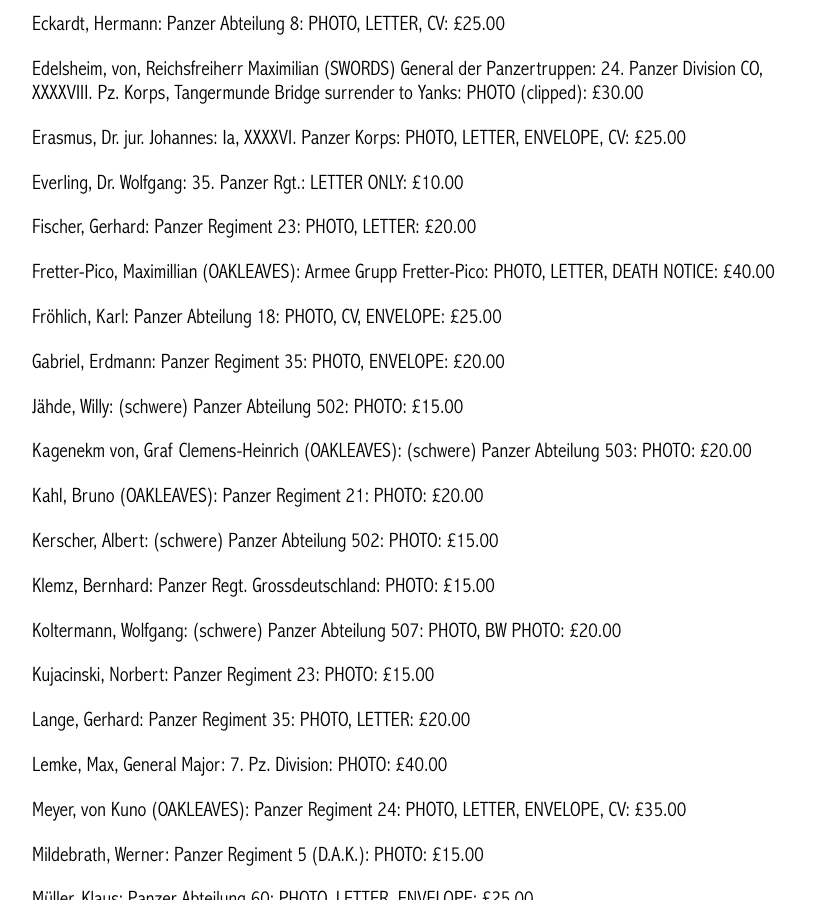
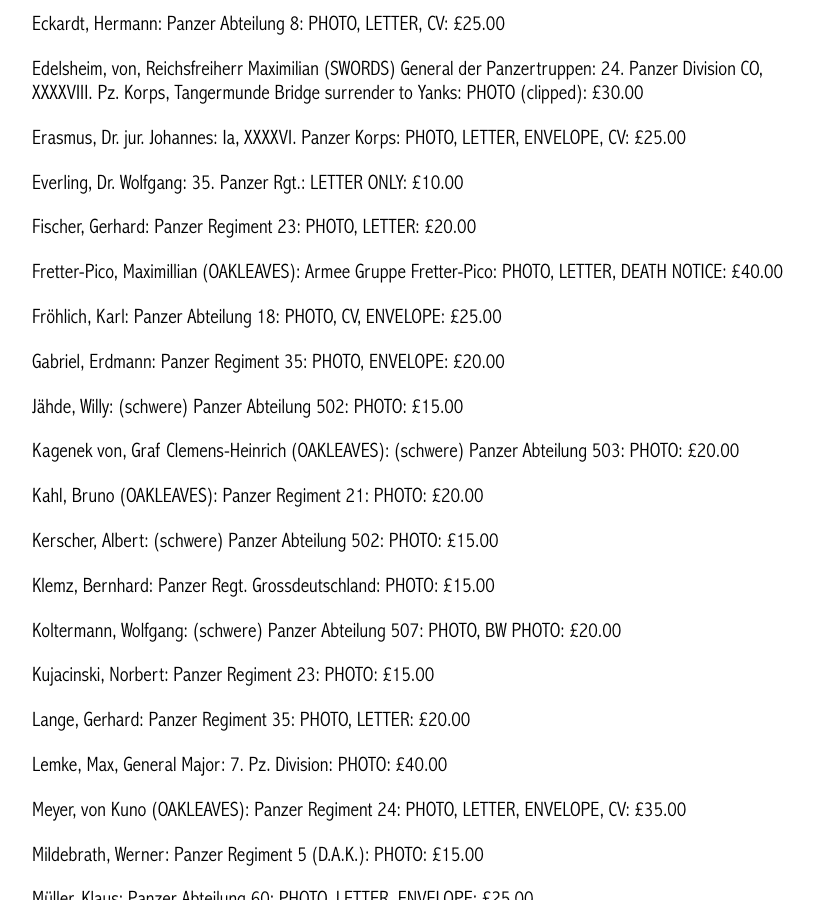
Before and after one commit to lahphotographs/lahphotographs.github.com, a Jekyll site: the page built from heer_photos.md, in a window 1280 px wide and 900 px high, scrolled down 1400 px. Shown: the whole window, without its empty margins (213-1027 px from the left). Built offline with Jekyll 4.4.1, drawn with Linux system fonts in a browser that asks for light colours.

Commit message:
Update heer_photos.md

```diff
--- a/heer_photos.md
+++ b/heer_photos.md
@@ -33,11 +33,11 @@ class: book_cover
 <p>Erasmus,	Dr. jur. Johannes: Ia, XXXXVI. Panzer Korps: PHOTO, LETTER, ENVELOPE, CV:	£25.00</p>
 <p>Everling,	Dr. Wolfgang: 35. Panzer Rgt.: LETTER ONLY:	£10.00</p>
 <p>Fischer,	Gerhard: Panzer Regiment 23: PHOTO, LETTER:	£20.00</p>
-<p>Fretter-Pico,	Maximillian (OAKLEAVES): Armee Grupp Fretter-Pico: PHOTO, LETTER, DEATH NOTICE:	£40.00</p>
+<p>Fretter-Pico,	Maximillian (OAKLEAVES): Armee Gruppe Fretter-Pico: PHOTO, LETTER, DEATH NOTICE:	£40.00</p>
 <p>Fröhlich,	Karl: Panzer Abteilung 18: PHOTO, CV, ENVELOPE:	£25.00</p>
 <p>Gabriel,	Erdmann: Panzer Regiment 35: PHOTO, ENVELOPE:	£20.00</p>
 <p>Jähde,	Willy: (schwere) Panzer Abteilung 502: PHOTO:	£15.00</p>
-<p>Kagenekm von,	Graf Clemens-Heinrich	(OAKLEAVES): (schwere) Panzer Abteilung 503: PHOTO:	£20.00</p>
+<p>Kagenek von,	Graf Clemens-Heinrich	(OAKLEAVES): (schwere) Panzer Abteilung 503: PHOTO:	£20.00</p>
 <p>Kahl,	Bruno	(OAKLEAVES): Panzer Regiment 21: PHOTO:	£20.00</p>
 <p>Kerscher,	Albert: (schwere) Panzer Abteilung 502: PHOTO:	£15.00</p>
 <p>Klemz,	Bernhard: Panzer Regt. Grossdeutschland: PHOTO: £15.00</p>
```
